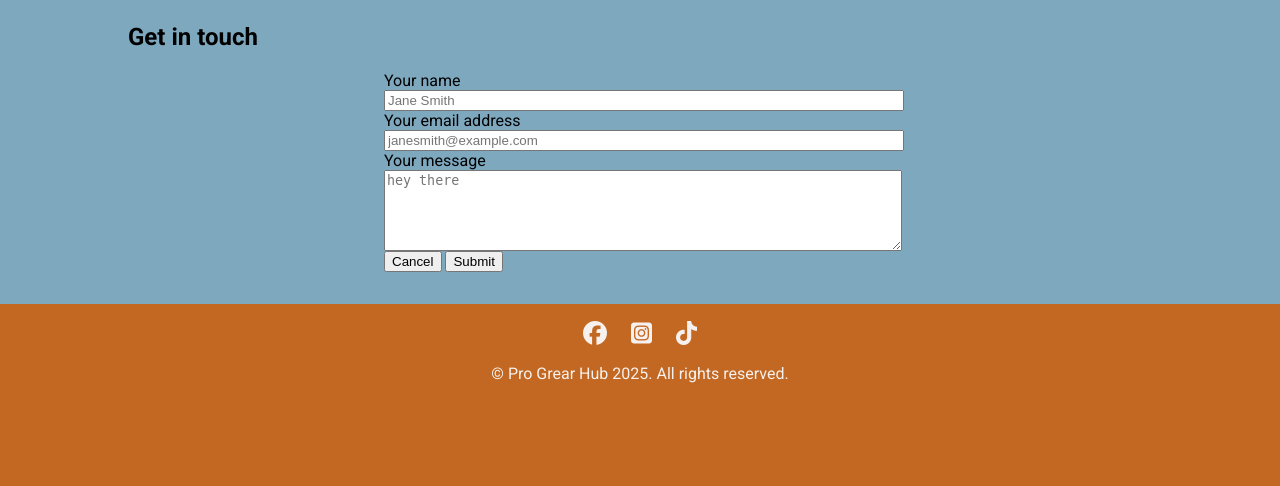
After one commit to tayavelino/classWebsite2025, a PHP site: page /contact.html in a window 1280 px wide. The commit adds this page. Shown: the part 671-1157 px from the top of the page. Run offline with PHP 8.4, Linux system fonts and the light colour scheme.

Commit message:
added contact page and form

```diff
--- /dev/null
+++ b/contact.html
@@ -0,0 +1,80 @@
+<!DOCTYPE html>
+<html>
+
+<head>
+    <!-- head is for metadata -->
+    <!-- title is the name of the document  -->
+    <title>Progear Hub</title>
+    <!-- icon for page -->
+    <link rel="icon" href="icon-transparent.png">
+    <link rel="stylesheet" href="styles.css">
+    <link rel="stylesheet" href="responsive.css">
+    <meta name="viewport" content="width=device-width,initial-scale=1">
+    <link rel="stylesheet" href="https://cdnjs.cloudflare.com/ajax/libs/font-awesome/6.7.2/css/all.min.css"
+        integrity="sha512-Evv84Mr4kqVGRNSgIGL/F/aIDqQb7xQ2vcrdIwxfjThSH8CSR7PBEakCr51Ck+w+/U6swU2Im1vVX0SVk9ABhg=="
+        crossorigin="anonymous" referrerpolicy="no-referrer" />
+        <link rel="preconnect" href="https://fonts.googleapis.com">
+        <link rel="preconnect" href="https://fonts.gstatic.com" crossorigin>
+        <link href="https://fonts.googleapis.com/css2?family=Roboto:ital,wght@0,100..900;1,100..900&family=Silkscreen:wght@400;700&display=swap" rel="stylesheet">
+    <script src="main.js"></script>
+</head>
+
+<body>
+    <header class="main-header">
+        <a href="index.html">
+            <img class="logo" src="images/PGHlogo.png">
+        </a>
+        <button type="button" class="menu-button">
+            <i class="fa-solid fa-bars"></i>
+        </button>
+        <form id="search">
+            <input type="search" name="search" placeholder="type your search">
+            <button type="submit" name="search-button">
+                <i class="fa-solid fa-magnifying-glass"></i>
+            </button>
+        </form>
+        <nav class="main-navigation">
+            <a href="index.html">
+                <!-- <i class="fa-solid fa-house"></i> -->
+                Home
+            </a>
+            <a href="products.html">Products</a>
+            <a href="about.html">About</a>
+            <a href="contact.html">Contact</a>
+        </nav>
+    </header>
+    <main>
+        <section class="contact">
+            <h1>Contact Us</h1>
+            <h2>Our Location</h2>
+            <iframe id="map" src="https://www.google.com/maps/embed?pb=!1m18!1m12!1m3!1d3312.3017990638295!2d151.1926181765805!3d-33.88188041973795!2m3!1f0!2f0!3f0!3m2!1i1024!2i768!4f13.1!3m3!1m2!1s0x6b12ae2919221809%3A0x632437ffb309dcce!2s7%20Kelly%20St%2C%20Ultimo%20NSW%202007!5e0!3m2!1sen!2sau!4v1743580695994!5m2!1sen!2sau" width="600" height="450" style="border:0;" allowfullscreen="" loading="lazy" referrerpolicy="no-referrer-when-downgrade"></iframe>
+            <h2>Get in touch</h2>
+            <form id="contact-form">
+                <label for="name">Your name</label>
+                <input type="text" id="name" name="name" placeholder="Jane Smith">
+                <label for="email">Your email address</label>
+                <input type="email" id="email" name="email" placeholder="janesmith@example.com">
+                <label for="message">Your message</label>
+                <textarea id="message" name="message" cols="30" rows="5" placeholder="hey there"></textarea>
+                <button type="reset">Cancel</button>
+                <button type="submit">Submit</button>
+            </form>
+        </section>
+    </main>
+    <footer class="main-footer">
+        <nav class="social">
+            <a href="https://facebook.com">
+                <i class="fa-brands fa-facebook"></i>
+            </a>
+            <a href="https://instagram.com">
+                <i class="fa-brands fa-square-instagram"></i>
+            </a>
+            <a href="https://tiktok.com">
+                <i class="fa-brands fa-tiktok"></i>
+            </a>
+        </nav>
+        <p class="copyright">&copy; Pro Grear Hub 2025. All rights reserved.</p>
+    </footer>
+</body>
+
+</html>
--- a/responsive.css
+++ b/responsive.css
@@ -20,4 +20,19 @@
     .main-navigation.open {
         max-height: 50vh;
     }
+    .categories {
+        grid-template-columns: 1fr;
+    }
+    .card-image {
+        aspect-ratio: 4/3;
+    }
+    .featured {
+        max-width: 95vw;
+    }
+    .contact {
+        max-width: 95vw;
+    }
+    #contact-form {
+        width: 95vw;
+    }
 }
--- a/styles.css
+++ b/styles.css
@@ -9,6 +9,7 @@
 body {
     background-color: var(--air-superiority-blue);
     margin: 0px;
+    font-family: "Roboto", sans-serif;
 }
 
 .logo {
@@ -23,6 +24,7 @@ body {
     padding-left: 30px;
     padding-right: 30px;
     flex-wrap: wrap;
+    font-family: Silkscreen, sans-serif;
 }
 
 #search {
@@ -102,3 +104,47 @@ body {
     text-align: center;
     text-decoration: none;
 }
+.main-footer {
+    margin-top: 2em;
+    padding: 1em;
+    min-height: 150px;
+    background-color: var(--alloy-orange);
+}
+.social {
+    display: flex;
+    flex-direction: row;
+    gap: 24px;
+    justify-content: center;
+}
+.social a {
+    text-decoration: none;
+    font-size: 24px;
+    color: var(--isabelline)
+}
+.copyright {
+    text-align: center;
+    color: var(--isabelline);
+}
+
+.contact {
+    max-width: 80vw;
+    margin: auto;
+}
+#map {
+    width: 100%;
+}
+#contact-form {
+    width: 50%;
+    margin: auto;
+}
+#contact-form label {
+    display: block;
+}
+#contact-form input {
+    display: block;
+    width: 100%;
+}
+#contact-form textarea {
+    display: block;
+    width: 100%;
+}
```
Also changed, not shown: index.html (+22 -3 lines).
